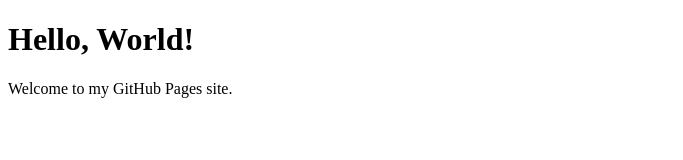
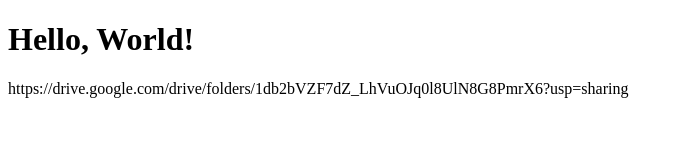
Before and after one commit to 123owq/123owq.github.io, a plain HTML site: page index.html in a window 1280 px wide. Shown: the whole page, without its empty margins (0-683 px from the left). Drawn offline with Linux system fonts and the light colour scheme.

Commit message:
Update index.html

```diff
--- a/index.html
+++ b/index.html
@@ -5,6 +5,6 @@
 </head>
 <body>
   <h1>Hello, World!</h1>
-  <p>Welcome to my GitHub Pages site.</p>
+  <p>https://drive.google.com/drive/folders/1db2bVZF7dZ_LhVuOJq0l8UlN8G8PmrX6?usp=sharing</p>
 </body>
 </html>
```
